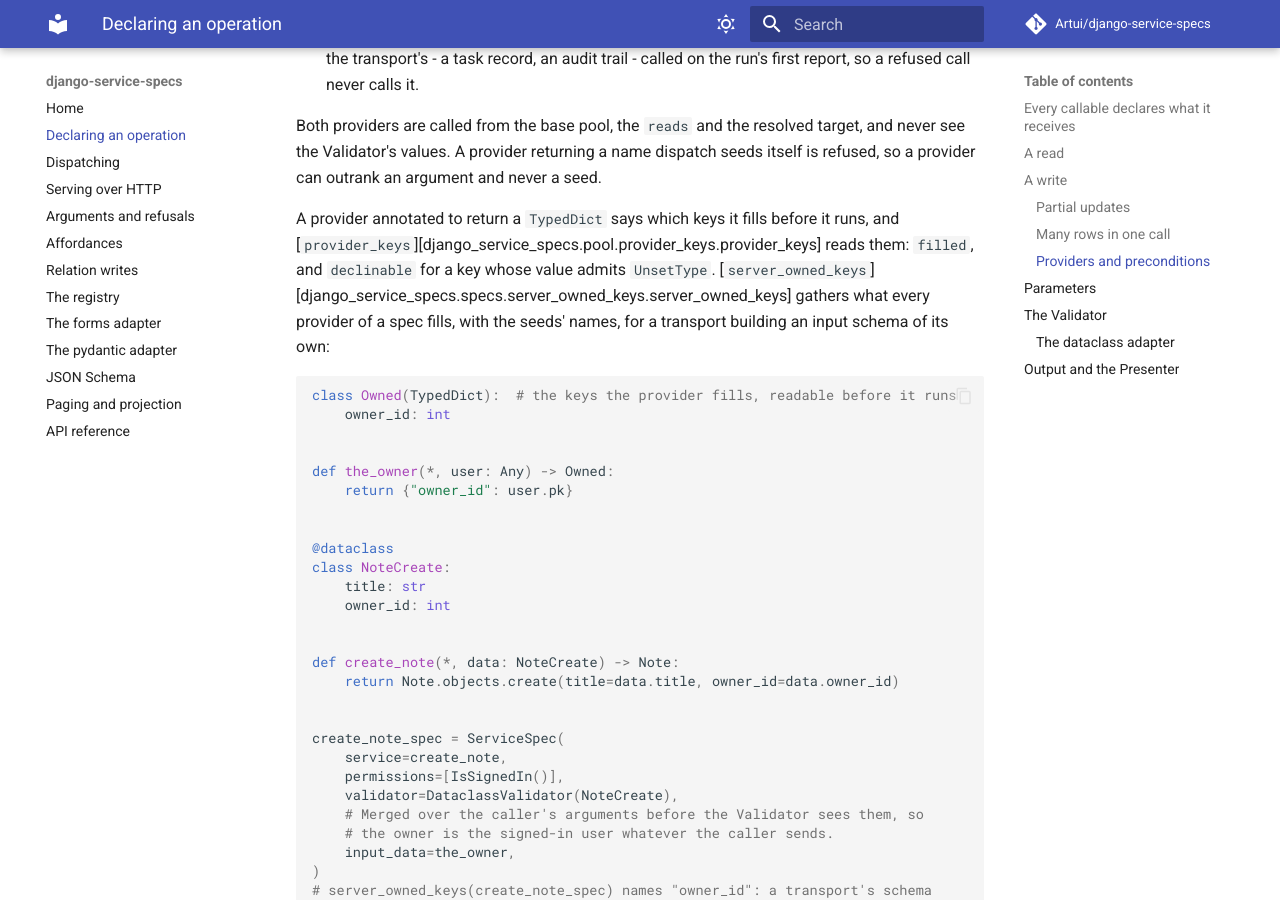
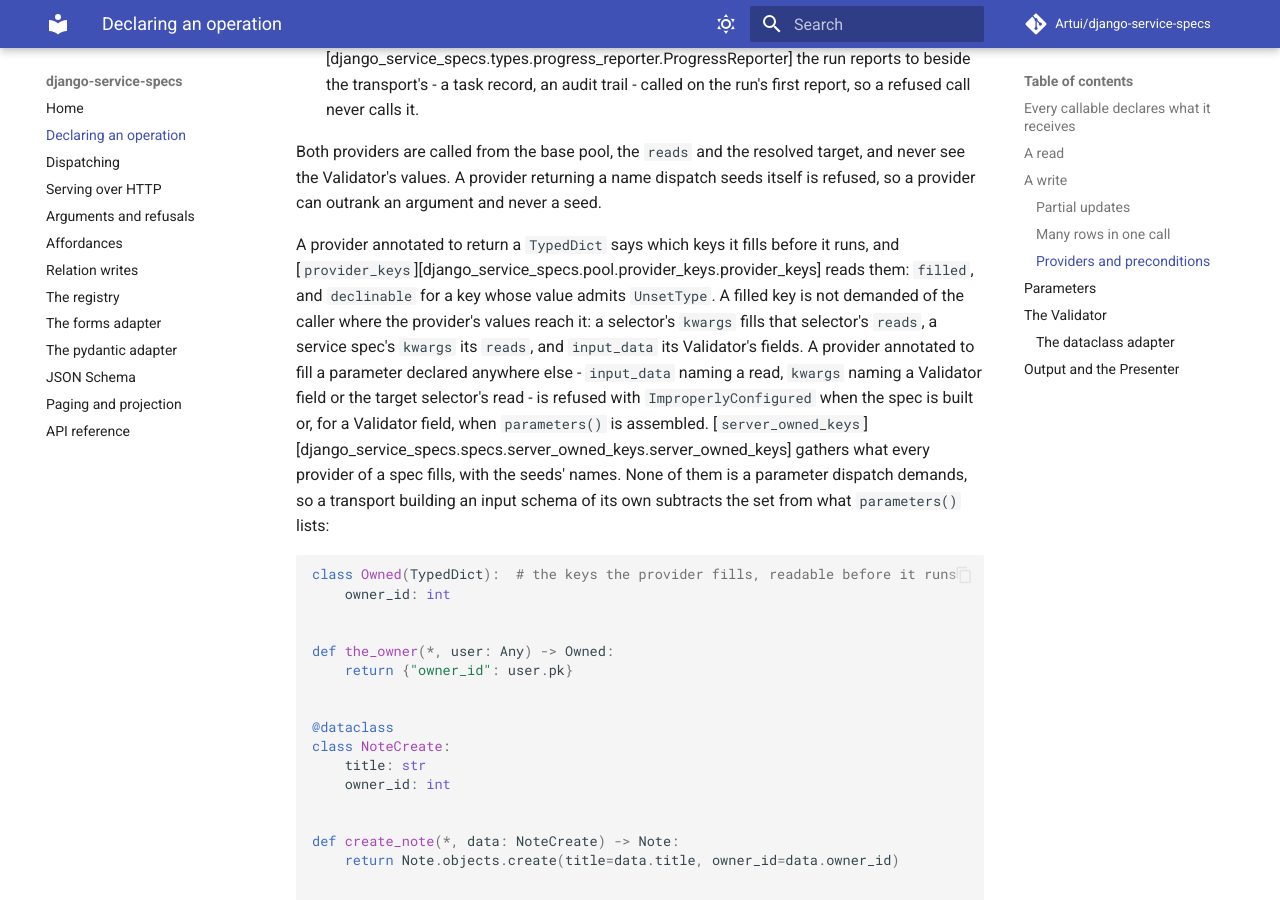
Before and after one commit to Artui/django-service-specs, an MkDocs documentation site: the page built from docs/declaring.md, in a window 1280 px wide and 900 px high, scrolled down 6418 px. Built offline with MkDocs 1.6.1 and Material for MkDocs 9.7.7, drawn with Linux system fonts in a browser that asks for light colours; comment, search, counter and statistics services are not loaded; some of the changed text lies outside the part shown.

Commit message:
Docs and changelog: provider-filled parameters, partial reads, sync-only seats
Co-Authored-By: Claude Sonnet 5.5 <noreply@anthropic.com>

````diff
--- a/docs/arguments.md
+++ b/docs/arguments.md
@@ -56,9 +56,10 @@ contents are the Validator's.
 
 Under `partial=True` no absent parameter is refused, at any depth: a partial
 update sends only what changes. A value that is present is checked as it would
-be otherwise, and an unknown key is still refused. Dispatch relaxes only a
-[`partial`](declaring.md#partial-updates) write's Validator parameters, so a
-transport checking a call as dispatch will calls
+be otherwise, and an unknown key is still refused. Dispatch relaxes a
+[`partial`](declaring.md#partial-updates) write's Validator parameters, and a
+parameter a provider is annotated to fill, so a transport checking a call as
+dispatch will calls
 [`bind_arguments`][django_service_specs.dispatch.bind_arguments.bind_arguments]
 rather than `check_arguments(partial=True)`.
 
--- a/docs/declaring.md
+++ b/docs/declaring.md
@@ -169,7 +169,8 @@ selector sees only its own `reads`, and the Validator only its own parameters.
 `PATCH` does. Dispatch does not refuse an absent Validator parameter of such a
 call, at any depth, and tells the Validator through
 `ValidationContext.partial`. The spec's `reads` and its target selector's stay
-required as declared, so a partial update still names its row, and a value
+required as declared unless a `kwargs` provider fills them, so a partial
+update still names its row, and a value
 that is sent is checked as on a whole call. `parameters()` is unchanged:
 `required` still says what a whole update needs.
 
@@ -238,10 +239,17 @@ never a seed.
 A provider annotated to return a `TypedDict` says which keys it fills before
 it runs, and [`provider_keys`][django_service_specs.pool.provider_keys.provider_keys]
 reads them: `filled`, and `declinable` for a key whose value admits
-`UnsetType`.
+`UnsetType`. A filled key is not demanded of the caller where the provider's
+values reach it: a selector's `kwargs` fills that selector's `reads`, a
+service spec's `kwargs` its `reads`, and `input_data` its Validator's fields.
+A provider annotated to fill a parameter declared anywhere else -
+`input_data` naming a read, `kwargs` naming a Validator field or the target
+selector's read - is refused with `ImproperlyConfigured` when the spec is
+built or, for a Validator field, when `parameters()` is assembled.
 [`server_owned_keys`][django_service_specs.specs.server_owned_keys.server_owned_keys]
-gathers what every provider of a spec fills, with the seeds' names, for a
-transport building an input schema of its own:
+gathers what every provider of a spec fills, with the seeds' names. None of
+them is a parameter dispatch demands, so a transport building an input schema
+of its own subtracts the set from what `parameters()` lists:
 
 ```python
 --8<--
@@ -332,7 +340,8 @@ Three things a newcomer may look for are absent on purpose:
   each validated on its own. `partial` arrives in the context, because it is
   the spec's statement about the call, not the Validator's.
 - **It is sync-only.** It may query, so the async entry point runs it in
-  Django's thread-sensitive executor, and it must not be `async def`.
+  Django's thread-sensitive executor; a `validate` or `validated` declared
+  `async def` is refused when the spec is built.
 
 ### The dataclass adapter
 
@@ -404,7 +413,8 @@ the Validator:
 - `present(value)` renders **one** value. Dispatch's
   [`present`][django_service_specs.dispatch.present.present] hands a list's
   items over one at a time, so a Presenter never has to guess whether it was
-  given a row or a collection. It may query, and it is sync-only.
+  given a row or a collection. It may query, and it is sync-only: an
+  `async def` `present` is refused when the spec is built.
 
 An `OutputField` carries what a reader needs beyond a name and a type: a
 `label`, `choices` as value-and-display pairs (a table shows the display, a
--- a/docs/dispatching.md
+++ b/docs/dispatching.md
@@ -211,8 +211,9 @@ would find, refused where dispatch would refuse it.
 runs dispatch's own steps for a write's target and nothing else: the
 deactivated principal, the shape check over **the target selector's
 parameters alone**, class-level authorization, then the very lookup and checks
-dispatch runs. A Validator field is neither required nor unknown there, so a
-GET carrying the route's arguments resolves as a POST carrying the whole form
+dispatch runs. A Validator field is neither required nor unknown there, and a
+target read the selector's `kwargs` provider fills is not required, as in
+dispatch, so a GET carrying the route's arguments resolves as a POST carrying the whole form
 does.
 
 ```python
@@ -259,11 +260,12 @@ Some transports bind input themselves: an MCP server answering a malformed call
 before it opens a transaction, a queue validating a task in the worker.
 [`bind_arguments`][django_service_specs.dispatch.bind_arguments.bind_arguments]
 runs the same two steps dispatch does - the shape check over
-`spec.parameters()`, relaxing what dispatch relaxes for `partial` and for an
-`input_data` provider, then the Validator on its own arguments - so a
+`spec.parameters()`, relaxing what dispatch relaxes for `partial` and for a provider's
+filled keys, then the Validator on its own arguments - so a
 transport that binds for itself cannot drift from the gate dispatch applies.
 It runs no provider: a field an `input_data` provider would fill passes the
-shape check and, left out, is the Validator's to refuse.
+shape check and, left out, is the Validator's to refuse; a read a `kwargs`
+provider would fill passes too.
 
 ```python
 --8<--
@@ -289,7 +291,8 @@ steps in the same order, from async code, and
 selector. Every other callable a spec carries is sync-only - a permission
 check, a Validator, a Presenter, a selector nested in a write,
 `extend_queryset`, `filter_set`, an affordance's condition, the providers, the
-preconditions, a seed's resolver - because each may query, and because a spec
+preconditions, a seed's resolver - each refused with `ImproperlyConfigured`
+naming its seat if declared `async def`, when the spec is built - because each may query, and because a spec
 is written once for both entry points: a check written `async def` could not
 be called from `dispatch`. The run is the one callable no step shares.
 
@@ -354,7 +357,10 @@ docs/examples/dispatching.py:seeds
 
 A resolver declares what it wants from the pool like any other callable, and
 sees the principal, never an argument: a seed is ambient, and a caller must not
-steer one by naming an argument after something its resolver reads.
+steer one by naming an argument after something its resolver reads. A resolver
+is sync-only: an `async def` one is refused with `ImproperlyConfigured` when
+it is registered, and a plain `def` handing back an awaitable is refused where
+it is resolved.
 
 A registered name is **reserved**, and that is half of what registering does.
 A spec that declares a parameter by that name is refused at dispatch with
````
Also changed, not shown: CHANGELOG.md (+17 -6 lines).
